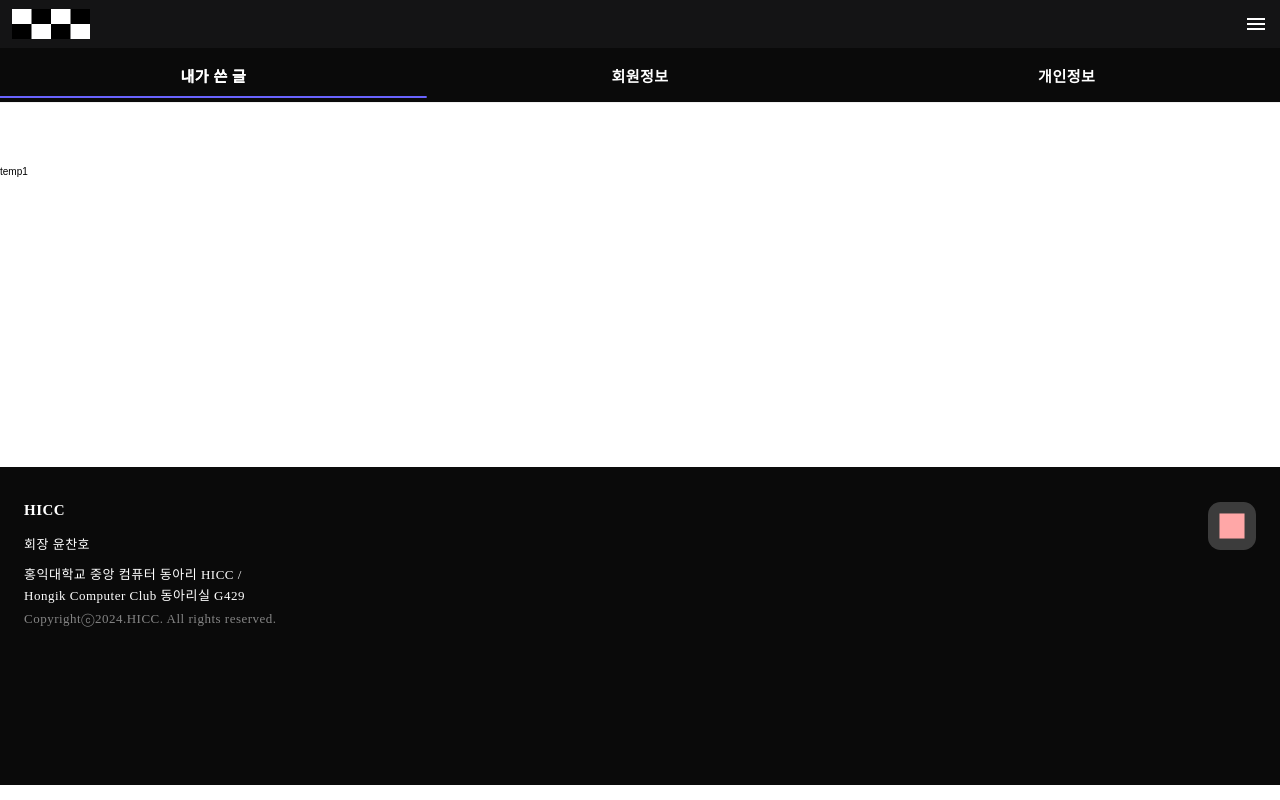
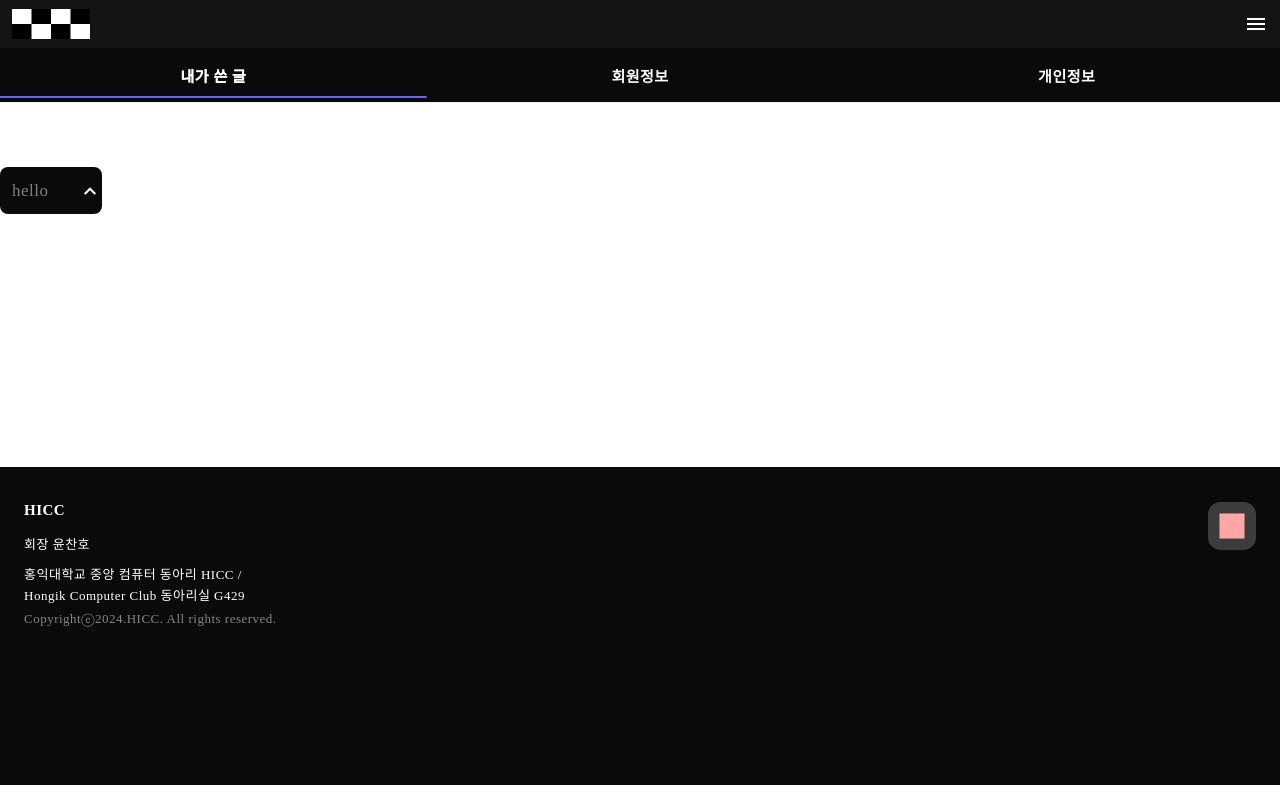
Before and after one commit to HICC-REBOOT/HICC-REBOOT-Frontend, a React (Create React App) app in the folder frontend/: page /temp/apple in a window 1280 px wide. Built offline with nearby package versions, Linux system fonts and the light colour scheme; a web font is replaced by a local one.

Commit message:
feat: 드롭다운 기본적인 프레임 생성 및 열고 닫을 때 화살표 반전

```diff
--- a/frontend/src/components/Temp/temp1.tsx
+++ b/frontend/src/components/Temp/temp1.tsx
@@ -1,7 +1,30 @@
-import React from 'react';
+import React, { useEffect, useState } from 'react';
+import Dropdown from '@components/common/dropdown/Dropdown';
+import OptionType from '@components/common/dropdown/OptionType';
 
 function Temp1() {
-  return <div style={{ height: '30rem' }}>temp1</div>;
+  const [option, setOption] = useState<OptionType | null>(null);
+
+  const options: OptionType[] = [
+    { value: '1', label: '등급 순' },
+    { value: '2', label: 'ho' },
+    { value: '3', label: 'yo' },
+    { value: '4', label: 'so' },
+  ];
+
+  const onChange = (selectedOption: OptionType | null) => {
+    setOption(selectedOption);
+  };
+
+  useEffect(() => {
+    console.log(option);
+  }, [option]);
+
+  return (
+    <div style={{ height: '30rem' }}>
+      <Dropdown placeholder="hello" options={options} onChange={onChange} />
+    </div>
+  );
 }
 
 export default Temp1;
--- /dev/null
+++ b/frontend/src/components/common/dropdown/Dropdown.style.tsx
@@ -0,0 +1,78 @@
+import styled from 'styled-components';
+import Select from 'react-select';
+import { DeviceProvider } from '@assets/mediaQuery';
+
+const DropdownStyle = styled(Select)`
+  & .Dropdown {
+    &__indicator-separator {
+      background-color: transparent;
+    }
+
+    &__dropdown-indicator {
+      padding: 0;
+    }
+
+    &__control {
+      ${(props) => props.theme.typography[DeviceProvider()].body};
+      width: 10.2rem;
+      height: 4.7rem;
+      background-color: ${(props) => props.theme.colors.black} !important;
+      border: none;
+
+      &--is-focused {
+        box-shadow: none;
+      }
+
+      border-radius: 0.8rem;
+      background-color: ${(props) => props.theme.colors.white};
+    }
+
+    &__value-container {
+      width: 100%;
+      height: 100%;
+      margin: 0;
+      padding: 0;
+      padding-left: 1.2rem;
+    }
+
+    &__placeholder {
+      margin: 0;
+      ${(props) => props.theme.typography[DeviceProvider()].body};
+    }
+
+    &__single-value {
+      color: ${(props) => props.theme.colors.white};
+      ${(props) => props.theme.typography[DeviceProvider()].body};
+    }
+
+    &__menu {
+      width: 10.2rem;
+      margin-top: 1.5rem;
+      border-top: 0;
+
+      &-list {
+        padding: 0;
+        justify-content: center;
+        align-items: center;
+      }
+    }
+
+    &__option {
+      height: 3rem;
+      display: flex;
+      align-items: center;
+      padding: 0.9rem 0 0.9rem 1.5rem;
+      border-top: 0.1rem solid ${(props) => props.theme.colors.grey001};
+      color: ${(props) => props.theme.colors.black};
+      background-color: ${(props) => props.theme.colors.white};
+
+      &--is-selected {
+      }
+
+      &--is-focused {
+      }
+    }
+  }
+`;
+
+export default DropdownStyle;
--- /dev/null
+++ b/frontend/src/components/common/dropdown/Dropdown.tsx
@@ -0,0 +1,29 @@
+import React from 'react';
+import { ActionMeta } from 'react-select';
+import OptionType from './OptionType';
+import DropdownIndicator from './DropdownIndicator';
+import DropdownStyle from './Dropdown.style';
+
+interface DropDownProps {
+  placeholder: string;
+  options: OptionType[];
+  onChange: (selectedOption: OptionType | null, actionMeta: ActionMeta<OptionType>) => void;
+  defaultValue?: OptionType;
+}
+
+function DropDown({ placeholder, options, onChange, defaultValue }: DropDownProps) {
+  return (
+    <DropdownStyle
+      options={options}
+      classNamePrefix={'Dropdown'}
+      defaultValue={defaultValue}
+      isSearchable={false}
+      placeholder={placeholder}
+      components={{ DropdownIndicator }}
+      onChange={onChange}
+      blurInputOnSelect={true}
+    />
+  );
+}
+
+export default DropDown;
--- /dev/null
+++ b/frontend/src/components/common/dropdown/DropdownIndicator.tsx
@@ -0,0 +1,18 @@
+import React from 'react';
+import { DropdownIndicatorProps, components } from 'react-select';
+import { ReactComponent as Arrow } from '@assets/image/icon/arrowDown.svg';
+import OptionType from './OptionType';
+
+function DropdownIndicator(props: DropdownIndicatorProps<OptionType, false>) {
+  return (
+    <components.DropdownIndicator {...props}>
+      <Arrow
+        style={{
+          transform: props.selectProps.menuIsOpen ? 'rotate(0deg)' : 'rotate(180deg)',
+        }}
+      ></Arrow>
+    </components.DropdownIndicator>
+  );
+}
+
+export default DropdownIndicator;
--- /dev/null
+++ b/frontend/src/components/common/dropdown/OptionType.ts
@@ -0,0 +1,6 @@
+interface OptionType {
+  value: string;
+  label: string;
+}
+
+export default OptionType;
```
Also changed, not shown: frontend/src/assets/image/icon/arrowDown.svg (added), 1 other file (tests, documents, lock files or other folders).
